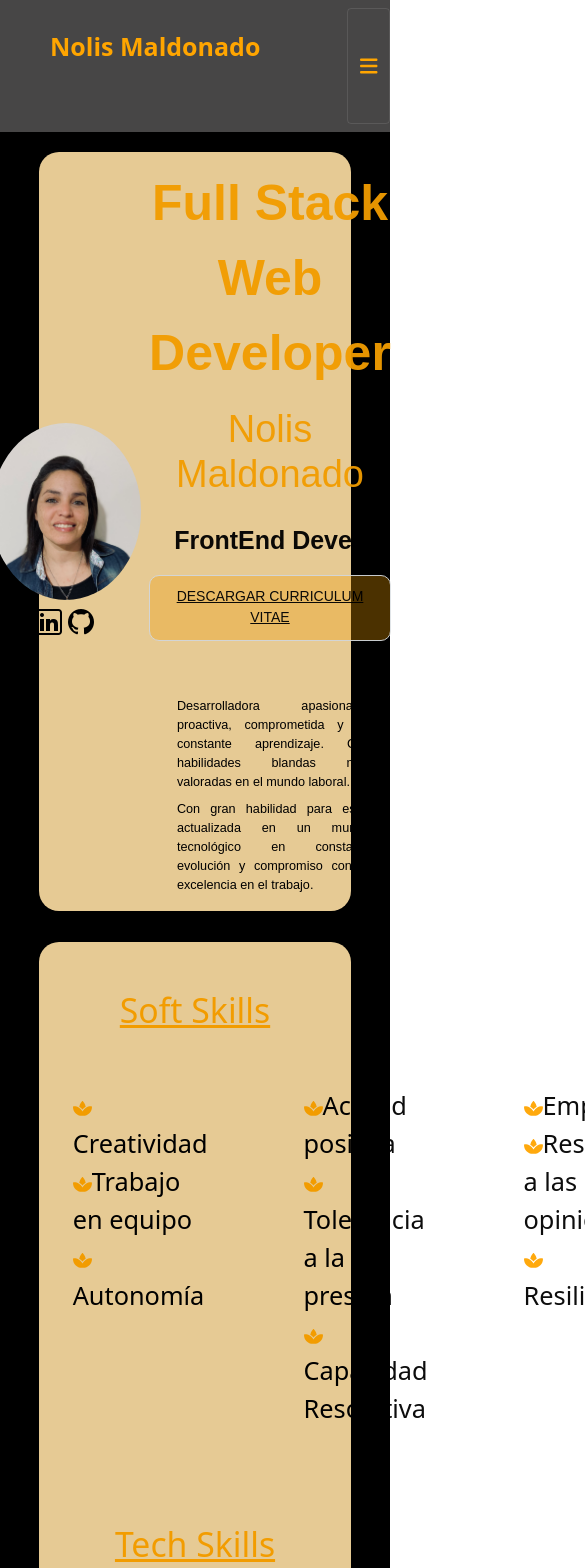
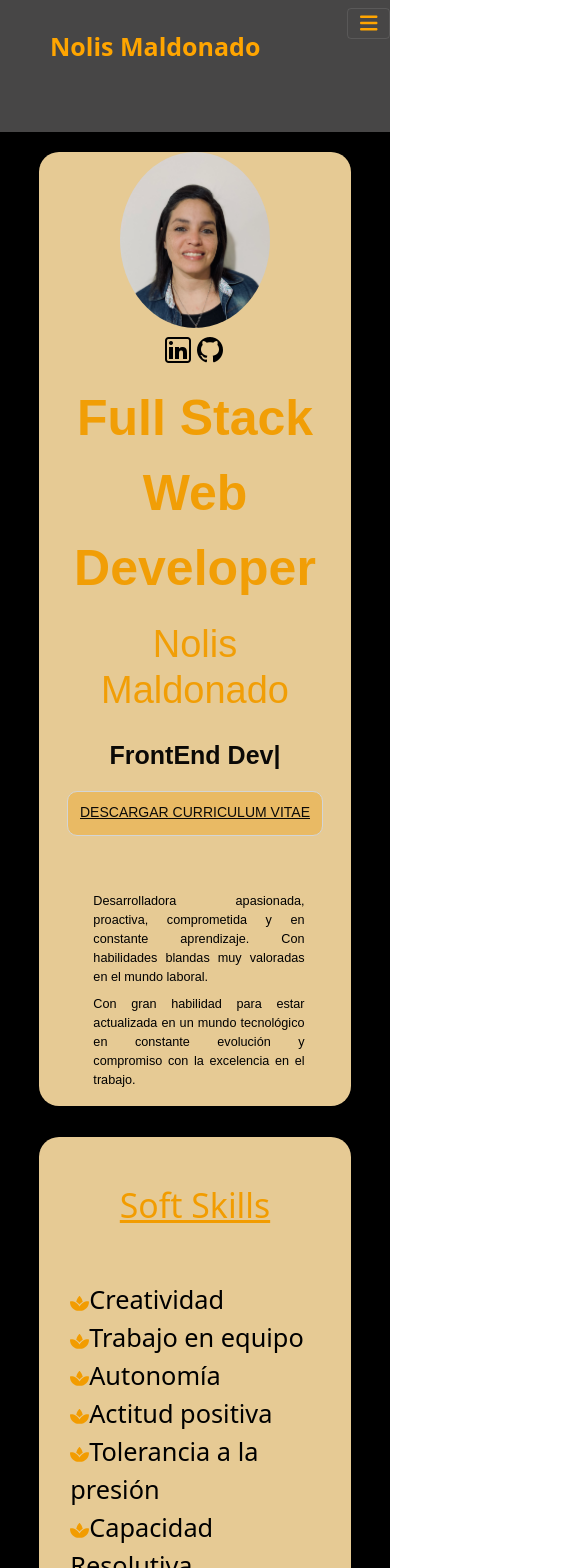
Before and after one commit to NolisM/PortFolio, a React (Create React App) app: page / in a window 390 px wide. Shown: the top 1568 px of the page, 585 px wide, since content can reach past the window. Built offline with nearby package versions, Linux system fonts and the light colour scheme.

Commit message:
changes responsive and scroll rigth

```diff
--- a/src/App.css
+++ b/src/App.css
@@ -1,5 +1,7 @@
 .App {
   scroll-behavior: smooth;
+  overflow-x: hidden;
+
 
 }
 
--- a/src/components/About.js
+++ b/src/components/About.js
@@ -7,7 +7,7 @@ import GH from '../images/icons8-github-32.png'
 
 const About = () => {
     return (
-        <div className="Container-fluid about px-3">
+        <div className=" about px-3">
             <div className='ImageRedes'>
                 <img
                     src={fotoperfil}
--- a/src/components/Navbar.js
+++ b/src/components/Navbar.js
@@ -50,6 +50,8 @@ const Navbar = () => {
         <div className='Container d-flex justify-content-between'>
 
           <a className="navbar-brand  font-italic font-weight-bold titulonav ml-auto pt-3" href="#">Nolis Maldonado</a>
+          <div className='d-flex flex-column'>
+
             <button
               onClick={handleClickHamburguer}
               className="navbar-toggler"
@@ -82,6 +84,7 @@ const Navbar = () => {
 
             </div>
           </div>
+        </div>
 
       </nav>
 
--- a/src/components/Skills.css
+++ b/src/components/Skills.css
@@ -102,3 +102,60 @@
 .icon {
     font-size: 2vh;
 }
+
+@media (max-width: 768px) {
+    .softSkills {
+        display: flex;
+        flex-direction: column;
+        width: 80%;
+        padding: 0;
+        margin: 0;
+    }
+
+    .imgskills {
+        margin: 0 !important;
+        padding-left: 2%;
+        padding-right: 2%;
+    }
+
+    .iconsskills {
+        margin: 0 !important;
+    }
+
+    .iconsskills.ms-5 {
+        margin: 0 !important;
+    }
+
+    .iconName.ms-5 {
+        margin: 0 !important;
+    }
+}
+
+@media (max-width: 480px) {
+    .softSkills {
+        display: flex;
+        flex-direction: column;
+        width: 80%;
+        padding: 0;
+        margin: 0;
+    }
+
+    .imgskills {
+        margin: 0 !important;
+        padding-left: 2%;
+        padding-right: 2%;
+    }
+
+    .iconsskills {
+        margin: 0 !important;
+    }
+
+    .iconsskills.ms-5 {
+        margin: 0 !important;
+    }
+
+    .iconName.ms-5 {
+        margin: 0 !important;
+    }
+
+}
--- a/src/components/Skills.js
+++ b/src/components/Skills.js
@@ -36,30 +36,30 @@ const Skills = () => {
 
         </div>
         <div class=" iconsskills ms-5">
-          <div class="ms-5">
+          <div class="iconName ms-5">
             <FontAwesomeIcon className='icon' icon={faSpa} style={{ color: 'orange' }} />
             Actitud positiva
           </div>
-          <div class="ms-5">
+          <div class="iconName ms-5">
             <FontAwesomeIcon className='icon' icon={faSpa} style={{ color: 'orange' }} />
             Tolerancia a la presión
           </div>
-          <div class="ms-5">
+          <div class="iconName ms-5">
             <FontAwesomeIcon className='icon' icon={faSpa} style={{ color: 'orange' }} />
             Capacidad Resolutiva
           </div>
 
         </div>
         <div class="  iconsskills  ms-5 ">
-          <div class="ms-5">
+          <div class="iconName ms-5">
             <FontAwesomeIcon className='icon' icon={faSpa} style={{ color: 'orange', }} />
             Empatía
           </div>
-          <div class="ms-5">
+          <div class="iconName ms-5">
             <FontAwesomeIcon className='icon' icon={faSpa} style={{ color: 'orange' }} />
             Respeto a las opiniones
           </div>
-          <div class="ms-5">
+          <div class="iconName ms-5">
             <FontAwesomeIcon className='icon' icon={faSpa} style={{ color: 'orange' }} />
             Resiliencia
           </div>
--- a/src/components/about.css
+++ b/src/components/about.css
@@ -1,4 +1,4 @@
-.Container-fluid.about {
+.about {
     background-color: rgb(243, 213, 156);
     position: relative;
     background-size: cover;
@@ -85,6 +85,11 @@
         margin-top: 5%;
         color: orange;
     }
+
+    .about {
+        display: flex;
+        flex-direction: column;
+    }
 }
 
 @media (max-width: 480px) {
@@ -107,4 +112,9 @@
         margin-top: 5%;
         color: orange;
     }
+
+    .about {
+        display: flex;
+        flex-direction: column;
+    }
 }
```
Lines whose indentation alone changed are shown as unchanged.
